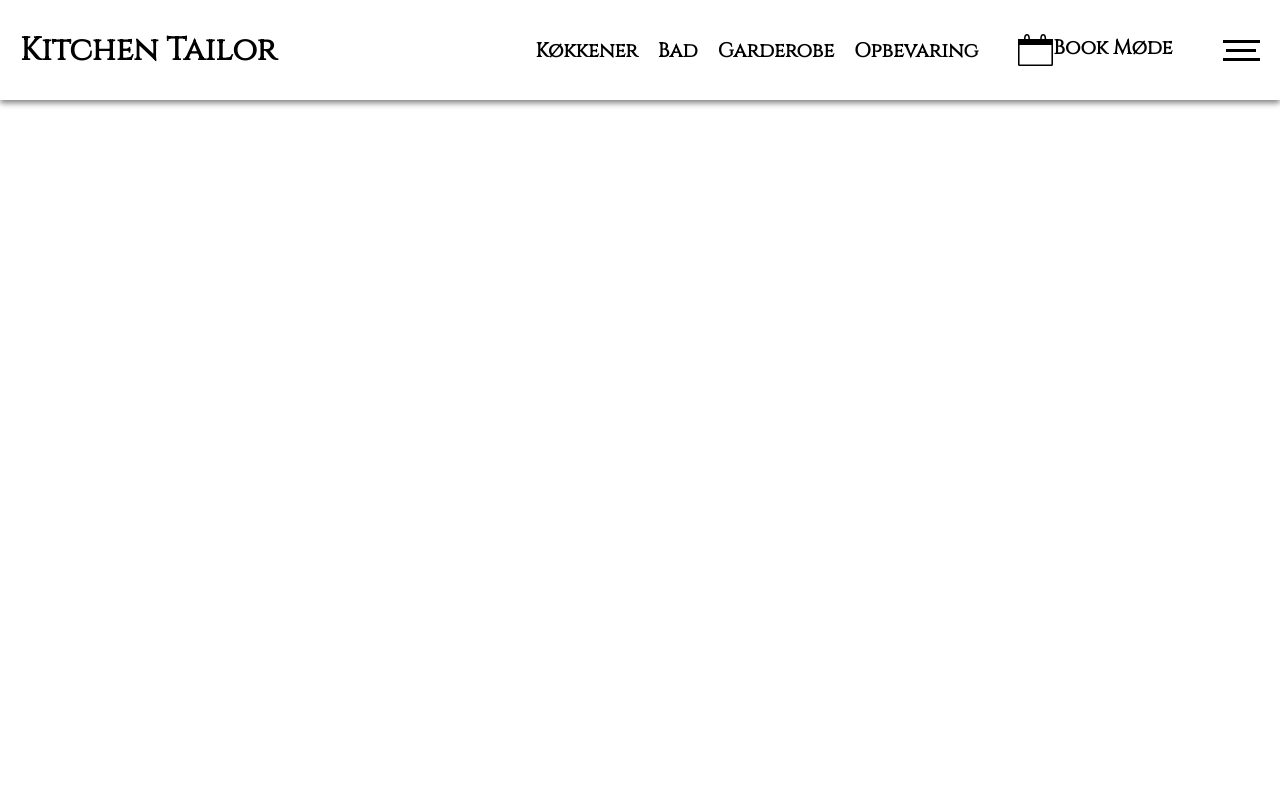
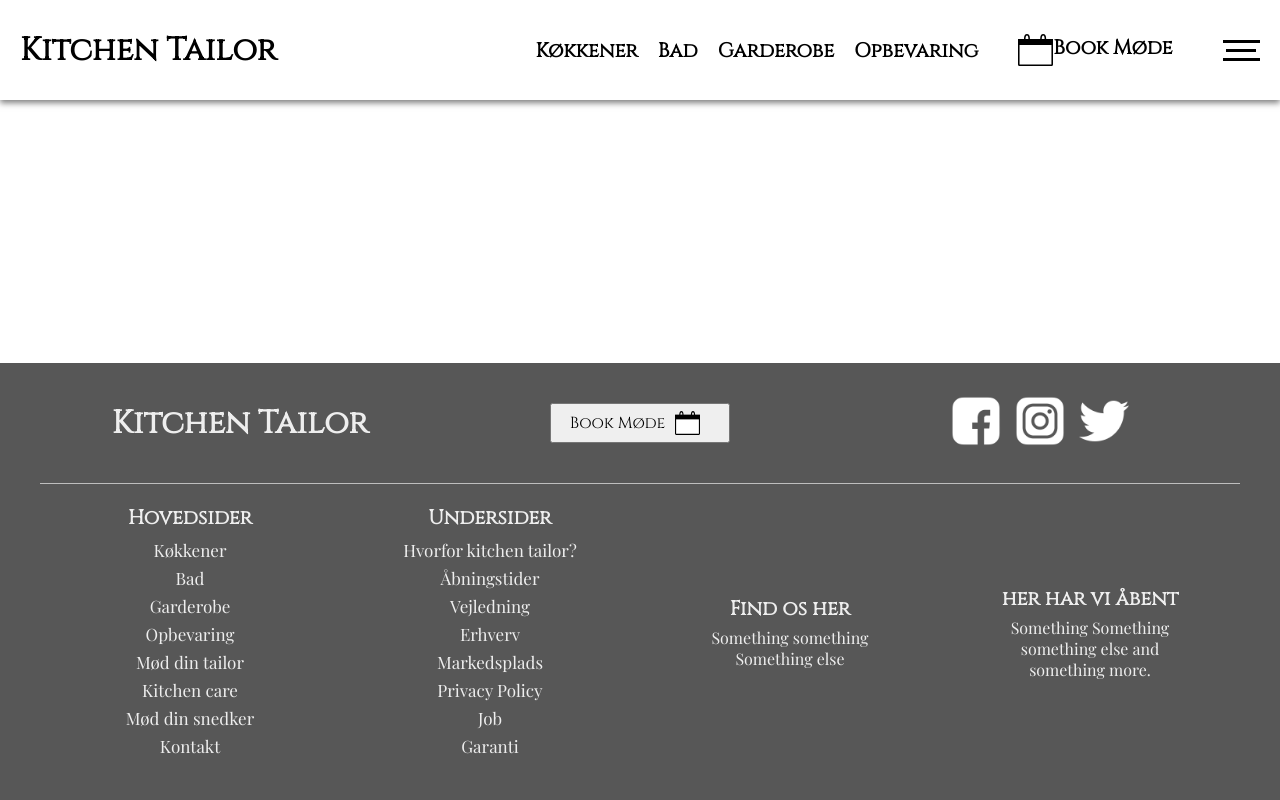
Before and after one commit to Ottesen02/Eksamen, a plain HTML site: page index.html in a window 1280 px wide. Drawn offline with nearby package versions, Linux system fonts and the light colour scheme.

Commit message:
Footer done

```diff
--- a/index.html
+++ b/index.html
@@ -8,6 +8,7 @@
     <link rel="stylesheet" href="style.css">
     <link href="https://unpkg.com/aos@2.3.1/dist/aos.css" rel="stylesheet">
     <link href="https://fonts.googleapis.com/css?family=Cinzel&display=swap" rel="stylesheet">
+    <link href="https://fonts.googleapis.com/css?family=Playfair+Display&display=swap" rel="stylesheet">
 
 </head>
 <header>
@@ -86,7 +87,7 @@
         <div class="mobil-menu-some"></div>
     </div>
 </div>
-<div id="desk-overlay" class="desk-overlay hide-mobile">
+<div id="desk-overlay" class="desk-overlay hide-mobile-block">
     <div class="desk-top-container">
         <div class="desk-hoved-menupunkter">
             <a href="meet-your-tailor.html">Mød din tailor</a>
@@ -116,7 +117,56 @@
 
 <body>
 
-
+    <footer>
+        <div class="topbar">
+            <h1>Kitchen Tailor</h1>
+            <button>Book Møde <img src="billeder/Kalender.svg" alt="Kalender"></button>
+            <div class="footer-some">
+                <a href=""><img src="billeder/facebook.png" alt="facebook"></a>
+                <a href=""><img src="billeder/instagram.png" alt="instagram"></a>
+                <a href=""><img src="billeder/twitter.png" alt="twitter"></a>
+            </div>
+        </div>
+        <div class="footer-grid">
+            <div class="footer-hovedsider">
+                <h4>Hovedsider</h4>
+                <div class="hovedsider-links">
+                    <a href="koekkener.html">Køkkener</a>
+                    <a href="bad.html">Bad</a>
+                    <a href="garderobe.html">Garderobe</a>
+                    <a href="opbevaring.html">Opbevaring</a>
+                    <a href="meet-your-tailor.html">Mød din tailor</a>
+                    <a href="kitchen-care.html">Kitchen care</a>
+                    <a href="meet-your-maker.html">Mød din snedker</a>
+                    <a href="kontakt.html">Kontakt</a>
+                </div>
+            </div>
+            <div class="footer-subsider">
+                <h4>Undersider</h4>
+                <div class="subsider-links">
+                    <a href="#">Hvorfor kitchen tailor?</a>
+                    <a href="#">Åbningstider</a>
+                    <a href="#">Vejledning</a>
+                    <a href="#">Erhverv</a>
+                    <a href="#">Markedsplads</a>
+                    <a href="#">Privacy Policy</a>
+                    <a href="#">Job</a>
+                    <a href="#">Garanti</a>
+                </div>
+            </div>
+            <div class="footer-adresse">
+                <h4>Find os her</h4>
+                <p>Something something <br>
+                    Something else</p>
+            </div>
+            <div class="footer-tider">
+                <h4>her har vi åbent</h4>
+                <p>Something Something <br>
+                    something else and <br>
+                    something more.</p>
+            </div>
+        </div>
+    </footer>
 
     <script src="script.js"></script>
     <script src="https://unpkg.com/aos@2.3.1/dist/aos.js"></script>
--- a/style.css
+++ b/style.css
@@ -39,6 +39,8 @@
 
 p {
     font-family: ;
+    margin: 0;
+    padding: 0;
 }
 
 a {
@@ -216,7 +218,7 @@
 
 .desk-hoved-menupunkter {
     display: grid;
-    grid-template-columns: 1fr
+    grid-template-columns: 1fr;
 }
 
 .desk-hoved-menupunkter a {
@@ -245,13 +247,17 @@
 
 .desk-sub-menupunkter a {
     margin: 1vh 0;
-    font-size:
+    font-size: ;
 
 }
 
 @media only screen and (min-width: 600px) {
     .mobil-hoved-menupunkter a {
         font-size: 24px;
+    }
+
+    .mobil-hovedmenupunkter a:hover {
+        transform: scale(1.1)
     }
 
     .mobil-sub-menupunkter a {
@@ -262,7 +268,7 @@
 @media only screen and (min-width: 800px) {
     .menu-punkter {
         display: flex;
-        align-items: center
+        align-items: center;
     }
 
     .menu-punkter a {
@@ -280,7 +286,7 @@
 
 @media only screen and (min-width: 1000px) {
     .menu-punkter a {
-        font-size: 20px
+        font-size: 20px;
     }
 }
 
@@ -288,9 +294,91 @@
 
 /************* 3. Footer ***************/
 
+footer {
+    background-color: #575757;
+    bottom: 0;
+    position: absolute;
+    color: #eeeeee;
+    transition: 0.7s all ease;
+    padding: 20px;
+    text-align: center;
+    width: 100vw;
+    font-family: Playfair Display;
+}
+
+footer h4 {
+    font-weight: 900;
+    font-size: 20px;
+    margin-bottom: 5px;
+}
+
+footer button {
+    width: 180px;
+    height: 40px;
+    margin: 20px auto;
+    display: flex;
+    align-items: center;
+    justify-content: center;
+    font-family: cinzel;
+    font-size: 16px;
+    cursor: pointer;
+    transition: 0.3s all ease;
+
+}
+
+footer button:hover {
+    transform: scale(1.1)
+}
+
+footer button img {
+    width: 25px;
+    margin: 0 10px;
+}
 
 
 
+footer a:hover {
+    transform: scale(1.1);
+}
+
+
+.topbar {
+    display: grid;
+    grid-template-columns: 1fr;
+    max-width: 1200px;
+    margin: 0 auto;
+
+}
+
+.footer-hovedsider a,
+.footer-subsider a {
+    color: #eeeeee;
+    display: block;
+    padding: 3px;
+    font-size: 17px;
+    transition: 0.3s all ease;
+}
+
+.footer-grid {
+    display: grid;
+    grid-template-columns: 1fr 1fr;
+    padding: 20px 0;
+    grid-gap: 20px 0;
+    max-width: 1200px;
+    margin: 0 auto;
+    border-top: 1px solid #bebebe;
+
+}
+
+.footer-some img {
+    width: 50px;
+    margin: 0 5px 10px;
+    transition: 0.3s all ease;
+}
+
+.footer-some img:hover {
+    transform: scale(1.1)
+}
 
 
 
@@ -298,7 +386,23 @@
 
 @media only screen and (min-width: 600px) {}
 
-@media only screen and (min-width: 800px) {}
+@media only screen and (min-width: 800px) {
+    .topbar {
+        grid-template-columns: 1fr 1fr 1fr;
+        align-items: center;
+    }
+
+    .footer-some img {
+        width: 50px;
+        margin: 0 5px 0;
+    }
+
+    .footer-grid {
+        grid-template-columns: 1fr 1fr 1fr 1fr;
+        align-items: center;
+        margin-top: 20px;
+    }
+}
 
 @media only screen and (min-width: 1000px) {}
 
@@ -441,7 +545,7 @@
 }
 
 .hide-mobile-block {
-    display: block;
+    display: none;
 }
 
 .hide {
```
Also changed, not shown: billeder/facebook.png (added), billeder/instagram.png (added), billeder/twitter.png (added).
